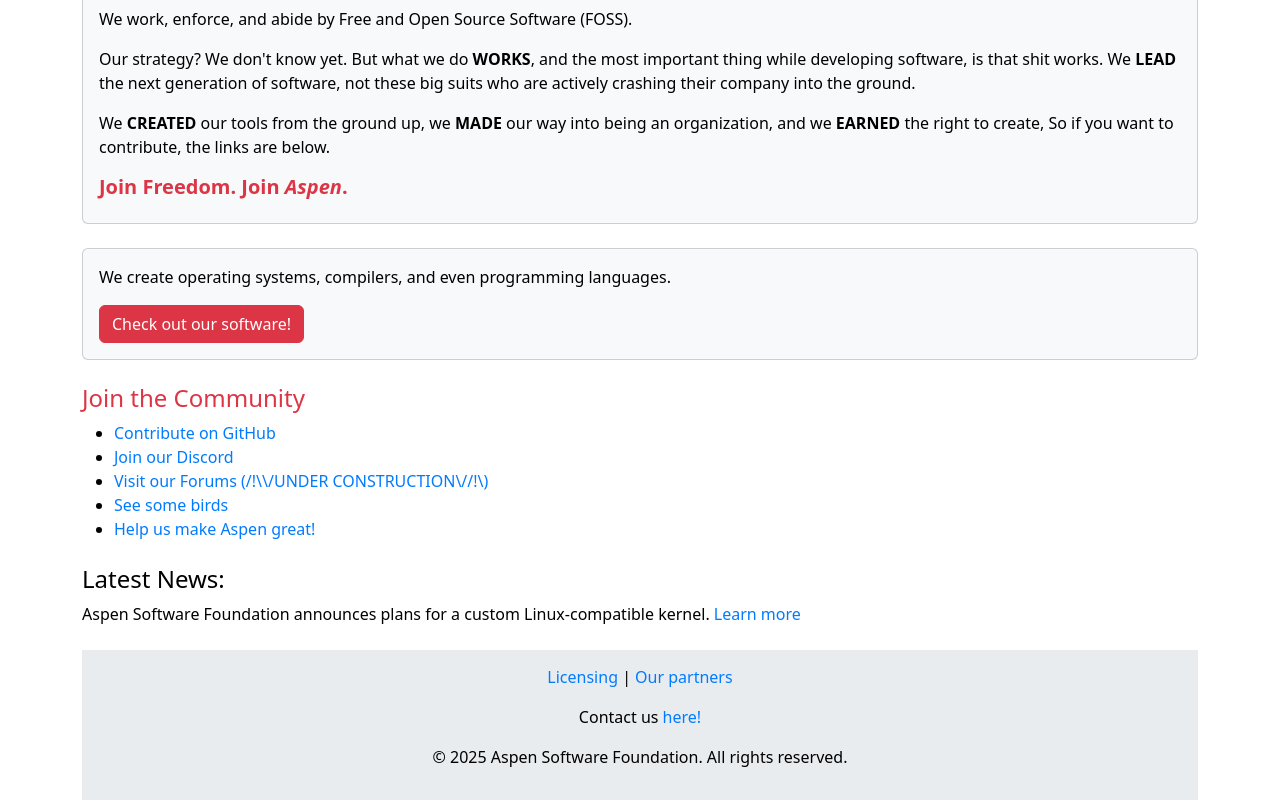
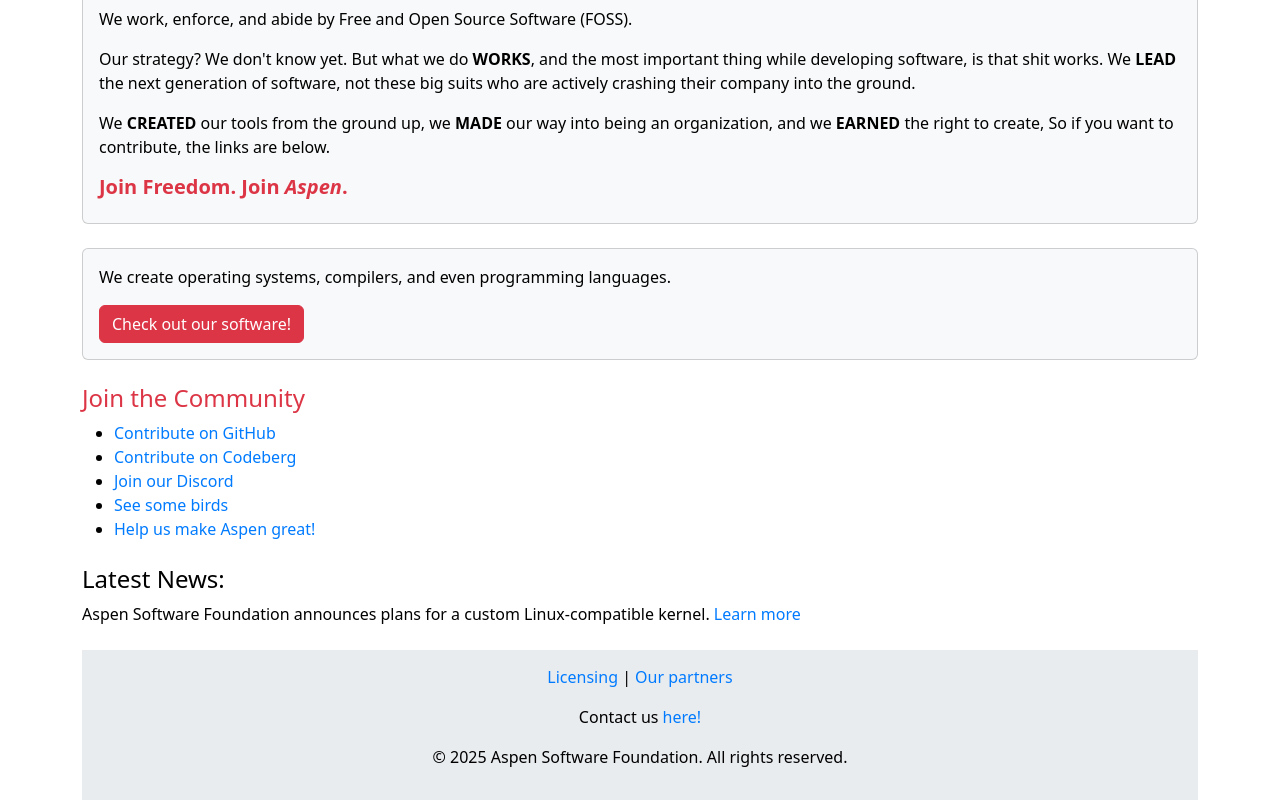
Before and after one commit to Aspen-Software-Foundation/aspen-software-foundation.github.io, a plain HTML site: page index.html in a window 1280 px wide. Shown: the part 497-1297 px from the top of the page. Drawn offline with nearby package versions, Linux system fonts and the light colour scheme.

Commit message:
Update community links in index.html

```diff
--- a/index.html
+++ b/index.html
@@ -160,8 +160,8 @@
       <h4 class="text-danger">Join the Community</h4>
       <ul>
         <li><a href="https://github.com/Aspen-Software-Foundation">Contribute on GitHub</a></li>
-        <li><a href="https://discord.gg/sa35hwKDwY">Join our Discord</a></li>
-        <li><a href="https://forum.aspensoftwarefoundation.org/">Visit our Forums (/!\\/UNDER CONSTRUCTION\//!\) </a></li>
+        <li><a href="https://codeberg.org/Aspen-Software-Foundation">Contribute on Codeberg</a></li>
+        <li><a href="https://discord.gg/eSwMRHK6yH">Join our Discord</a></li>
         <li><a href="birds.html">See some birds</a></li>
         <li><a href="helpus.html">Help us make Aspen great!</a></li>
       </ul>
```
